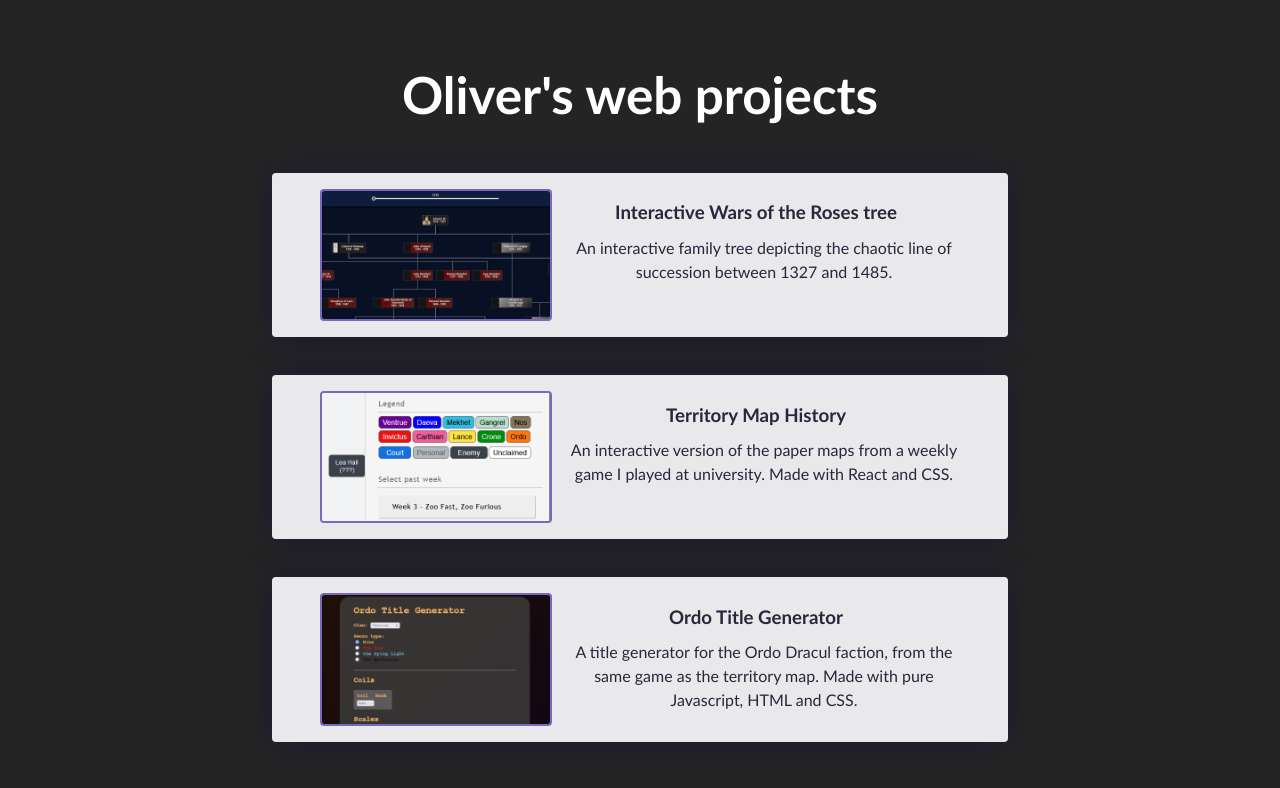
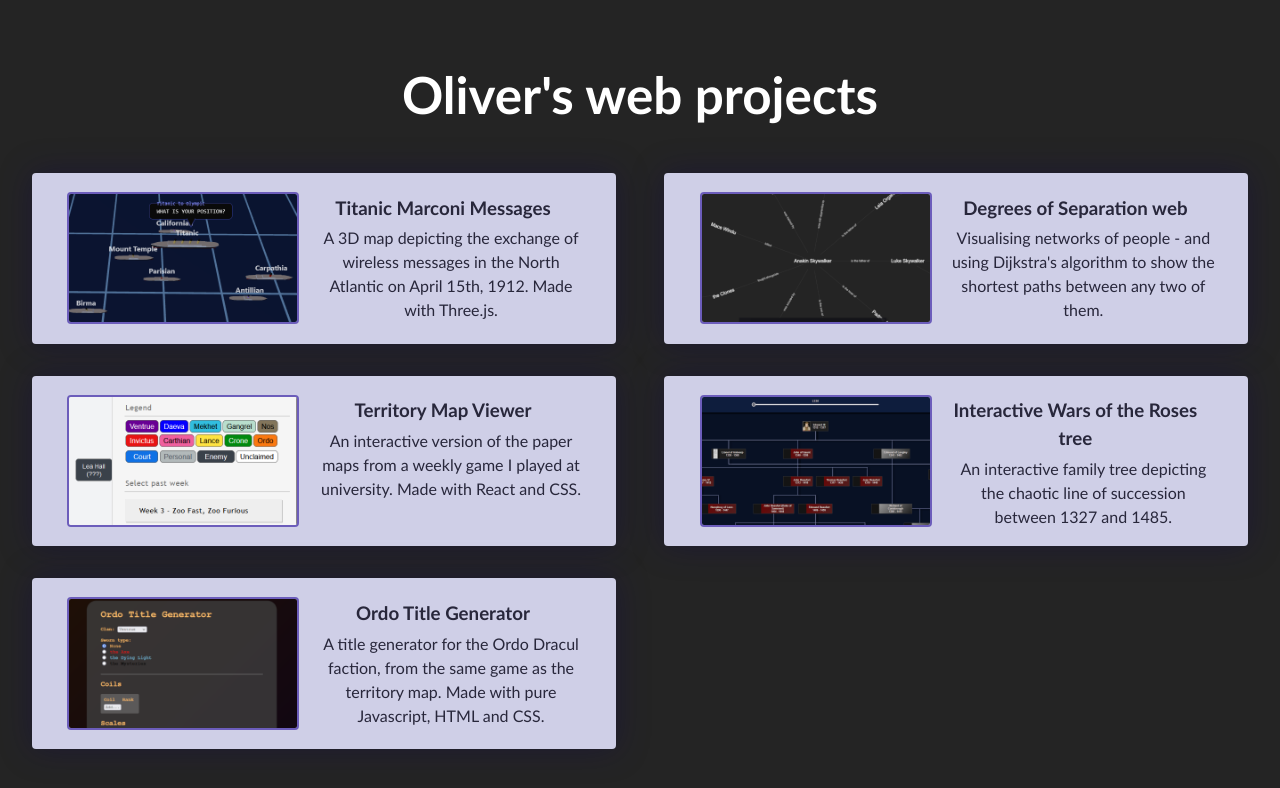
Before and after one commit to owlks4/owlks4.github.io, a React (Vite) app: page / in a window 1280 px wide. Shown: the top 788 px of the page. Built offline with nearby package versions, Linux system fonts and the light colour scheme.

Commit message:
Update contents

```diff
--- a/src/App.css
+++ b/src/App.css
@@ -8,11 +8,15 @@
 
 .container {
   margin: auto;
-  width: 50em;
+  width: 100%;
+  display:flex;
+  flex-direction: row;
+  flex-wrap: wrap;
+  justify-content: space-between;
 }
 
 h3 {
-  margin: 0.5em 0em 0.5em;
+  margin: 0.25em 0 0.25em;
 }
 
 p {
@@ -27,15 +31,16 @@ p {
 
 .card {
   cursor:pointer;
-  padding: 1em 3em;
-  background-color: rgb(233, 233, 235);
+  padding: 1em 2em;
+  background-color: rgb(207, 207, 231);
   display: inline-block;
   box-sizing: border-box;
-  margin: 1em 2em;
+  margin: 1em 0em;
   border-radius: 0.25em;
   filter: drop-shadow(0 0 1em rgba(12, 0, 83, 0.315));
   overflow: hidden;
   transition: transform 0.1s;
+  width:48%;
 }
 
 .card:hover {
@@ -51,4 +56,5 @@ p {
   border-radius:0.25em;
   border: 2px solid rgba(28, 0, 151, 0.55);
   width: 228px;
+  margin: 0.2em;
 }
--- a/src/App.jsx
+++ b/src/App.jsx
@@ -3,6 +3,8 @@ import './App.css'
 import warsOfTheRosesTree from './assets/warsOfTheRosesTree.png';
 import ordoTitleGenerator from './assets/ordoTitleGenerator.png';
 import territoryMapHistory from './assets/territoryMapHistory.png';
+import titanicMarconiMap from './assets/titanicMarconiMessages.png';
+import degreesOfSeparationWeb from './assets/degreesOfSeparation.png';
 
 class Card extends Component {
   constructor(props){
@@ -13,7 +15,7 @@ class Card extends Component {
   render(){
     return (
       <div className = "card">
-        <a href={this.props.cardLink} target="_blank">
+        <a href={this.props.cardLink} target="_blank" rel="noreferrer">
           <div className = "flex">
             <img className = "cardImage" src={this.props.imgSrc}/>
             <div>
@@ -35,14 +37,22 @@ class App extends Component {
                      cardLink="./OrdoTitleGenerator/"
                      imgSrc={ordoTitleGenerator}
                      description="A title generator for the Ordo Dracul faction, from the same game as the territory map. Made with pure Javascript, HTML and CSS."/>,
-               <Card cardName="Territory Map History"
+               <Card cardName="Interactive Wars of the Roses tree"
+                     cardLink="./wars-of-the-roses-tree-react/"
+                     imgSrc={warsOfTheRosesTree}
+                     description="An interactive family tree depicting the chaotic line of succession between 1327 and 1485."/>,
+               <Card cardName="Territory Map Viewer"
                      cardLink="./territory-map-react/"
                      imgSrc={territoryMapHistory}
                      description="An interactive version of the paper maps from a weekly game I played at university. Made with React and CSS."/>,
-               <Card cardName="Interactive Wars of the Roses tree"
-                     cardLink="./wars-of-the-roses-tree-react/"
-                     imgSrc={warsOfTheRosesTree}
-                     description="An interactive family tree depicting the chaotic line of succession between 1327 and 1485."/>].reverse()};
+               <Card cardName="Degrees of Separation web"
+                     cardLink=".degrees-of-separation-web/"
+                     imgSrc={degreesOfSeparationWeb}
+                     description="Visualising networks of people - and using Dijkstra's algorithm to show the shortest paths between any two of them."/>,
+               <Card cardName="Titanic Marconi Messages"
+                     cardLink="./titanic-marconi-messages/"
+                     imgSrc={titanicMarconiMap}
+                     description="A 3D map depicting the exchange of wireless messages in the North Atlantic on April 15th, 1912. Made with Three.js."/>].reverse()};
   }
 
   render(){
```
Also changed, not shown: src/assets/degreesOfSeparation.png (added), src/assets/titanicMarconiMessages.png (added).
